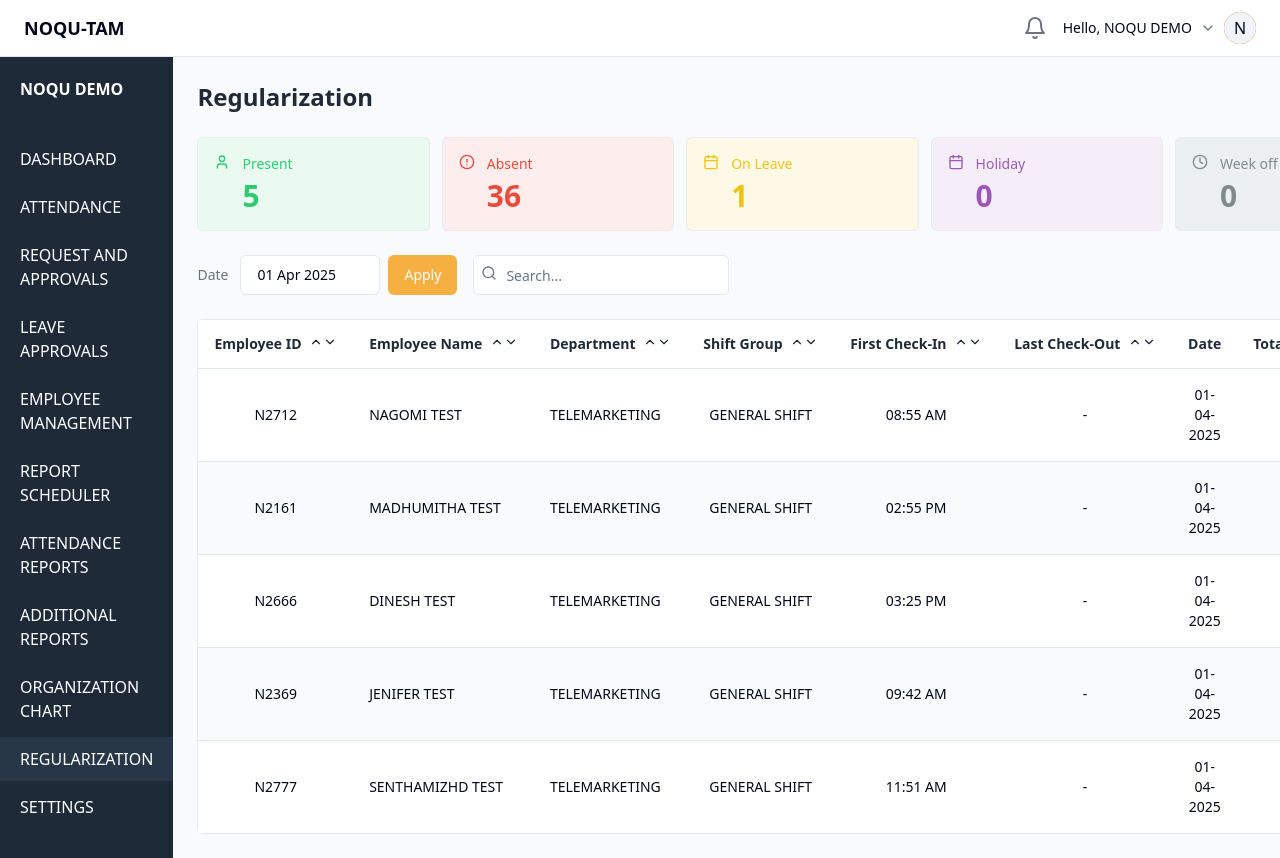
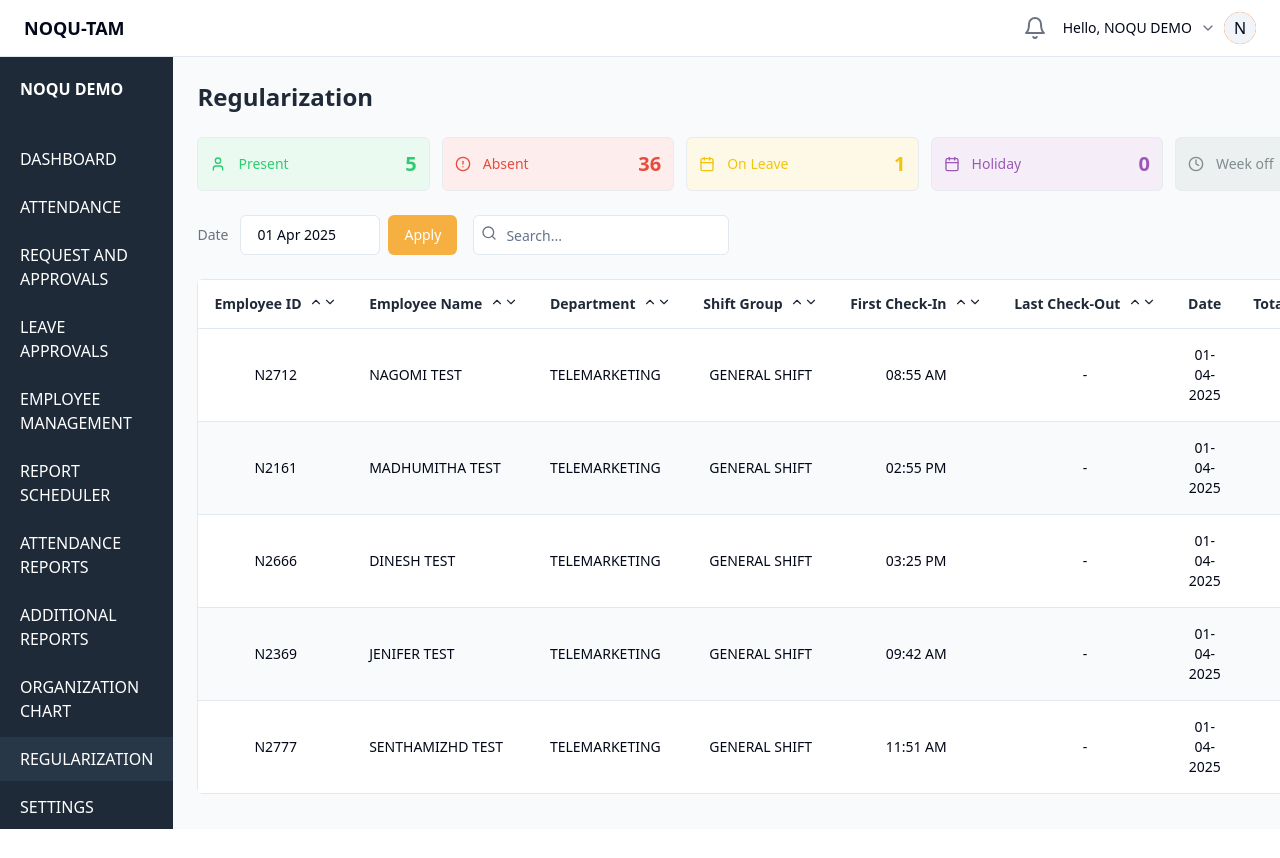
Before and after one commit to TrizenHR/trizenhr_frontend, a React (Vite) app: page / in a window 1280 px wide. Shown: the top 858 px of the page. After the commit the page ends 829 px from the top, so only its background shows below. Built offline with nearby package versions, Linux system fonts and the light colour scheme.

Commit message:
Fix: Improve status summary card layout
Refactor the StatusSummaryCard component to display the count next to the label, improving visual layout and reducing card height.

```diff
--- a/src/components/StatusSummaryCard.tsx
+++ b/src/components/StatusSummaryCard.tsx
@@ -22,19 +22,17 @@ const StatusSummaryCard: React.FC<StatusSummaryCardProps> = ({
   return (
     <div
       className={cn(
-        "flex items-start rounded-md p-4 border border-[#e7ecef]",
+        "flex items-center rounded-md p-3 border border-[#e7ecef]",
         className
       )}
       style={{ backgroundColor: bgColor }}
     >
       {icon && <div className="mr-3">{icon}</div>}
-      <div className="flex flex-col">
-        <div className="flex items-center gap-2">
-          <span className="font-medium text-sm" style={{ color }}>
-            {label}
-          </span>
-        </div>
-        <span className="text-3xl font-bold mt-1" style={{ color }}>
+      <div className="flex items-center justify-between flex-1">
+        <span className="font-medium text-sm" style={{ color }}>
+          {label}
+        </span>
+        <span className="text-xl font-bold" style={{ color }}>
           {count}
         </span>
       </div>
```
